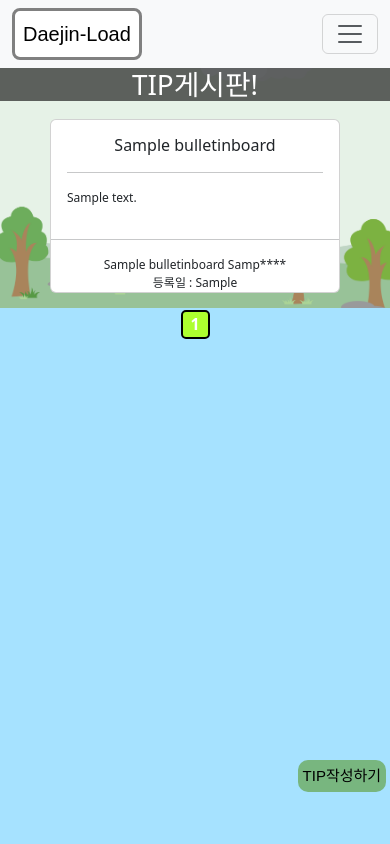
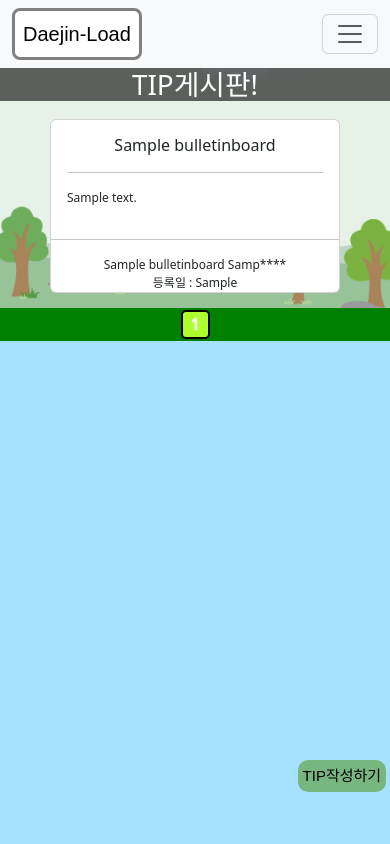
Before and after one commit to hongjunpyo123/Daejin_Load, a PHP site: page /bulletinboard.php in a window 390 px wide. Run offline with PHP 8.4, Linux system fonts and the light colour scheme; the visitor is signed in with stand-in values (Sample User, id 1); tables that the repository leaves empty or names only in its code hold one stand-in row (values such as "Sample post"); some libraries are stand-ins or nearby versions; some web fonts are replaced.

Commit message:
최종본 완성(1)

```diff
--- a/bulletinboard.php
+++ b/bulletinboard.php
@@ -66,6 +66,13 @@
         # PAGING
         $list_size = 8;
         $more_pages = 1;
+
+        //모바일 버전 감지
+        if (isset($_SERVER['HTTP_USER_AGENT']) && strpos($_SERVER['HTTP_USER_AGENT'], 'Mobile') !== false) {
+            $list_size = 3;
+            $more_pages = 2;
+          }
+
         $page = $_GET['page'] ?? 1;
 
         if(empty($search)){
--- a/css/bulletinboard.css
+++ b/css/bulletinboard.css
@@ -76,9 +76,11 @@
                 display: flex;
                 position: fixed;
                 width: 100%;
-                top: 93%;
+                bottom: 0;
                 justify-content: end;
+                height: 0;
             }
+
             .write button{
                 font-family: fantasy;
                 transition: background-color 0.3s ease-in-out, color 0.3s ease-in-out, border 0.3s ease-in-out;
@@ -174,6 +176,10 @@
                 border-radius: 0px;
             }
 
+            .page_number_container{
+                background-color: green !important;
+            }
+
             #page_number{
                 width: 25px;
                 height: 25px;
@@ -183,14 +189,9 @@
                 width: 25px;
                 height: 25px;
             }
-            }
 
-            @media (max-height:723px) {
 
             }
-
-
-
             @keyframes fadein {
                 from {
                     opacity: 0;
```
